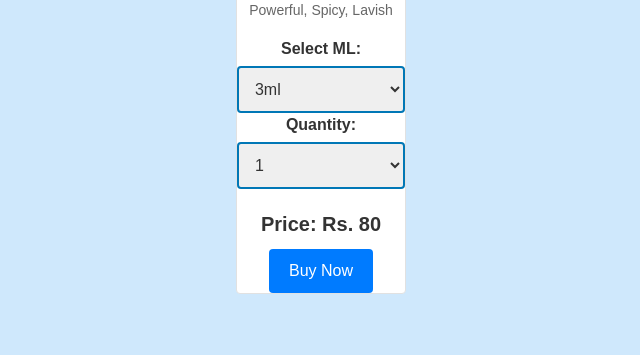
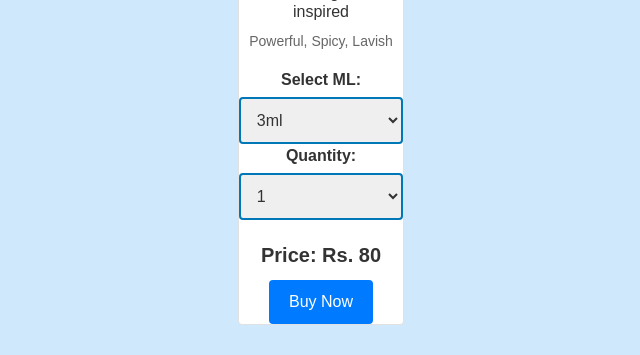
Before and after one commit to adilkhatik/asperfumes1, a Django app: page /Normal_Attar in a window 1280 px wide. Shown: the part 2307-2662 px from the top of the page, without its empty margins (319-959 px from the left). Before the commit the page ends 2601 px from the top, so only its background shows below. Run offline with Django 4.2, Linux system fonts and the light colour scheme.

Commit message:
Update base.html

```diff
--- a/templates/base.html
+++ b/templates/base.html
@@ -116,8 +116,11 @@
 
         </style>
 
+    <div class="container-fluid mt-4">
+        <!-- Your content goes here -->
         {% block body %}
         {% endblock body %}
+    </div>
 
 
 
```
